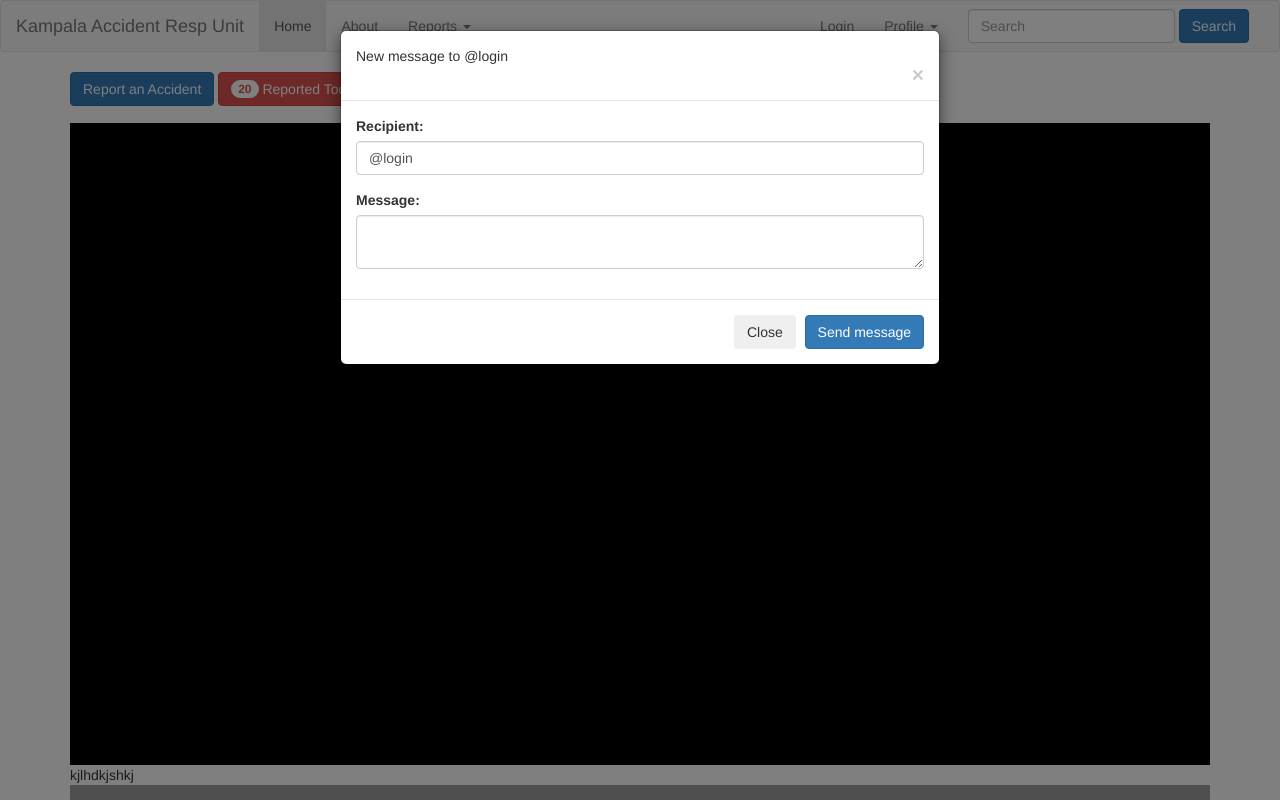
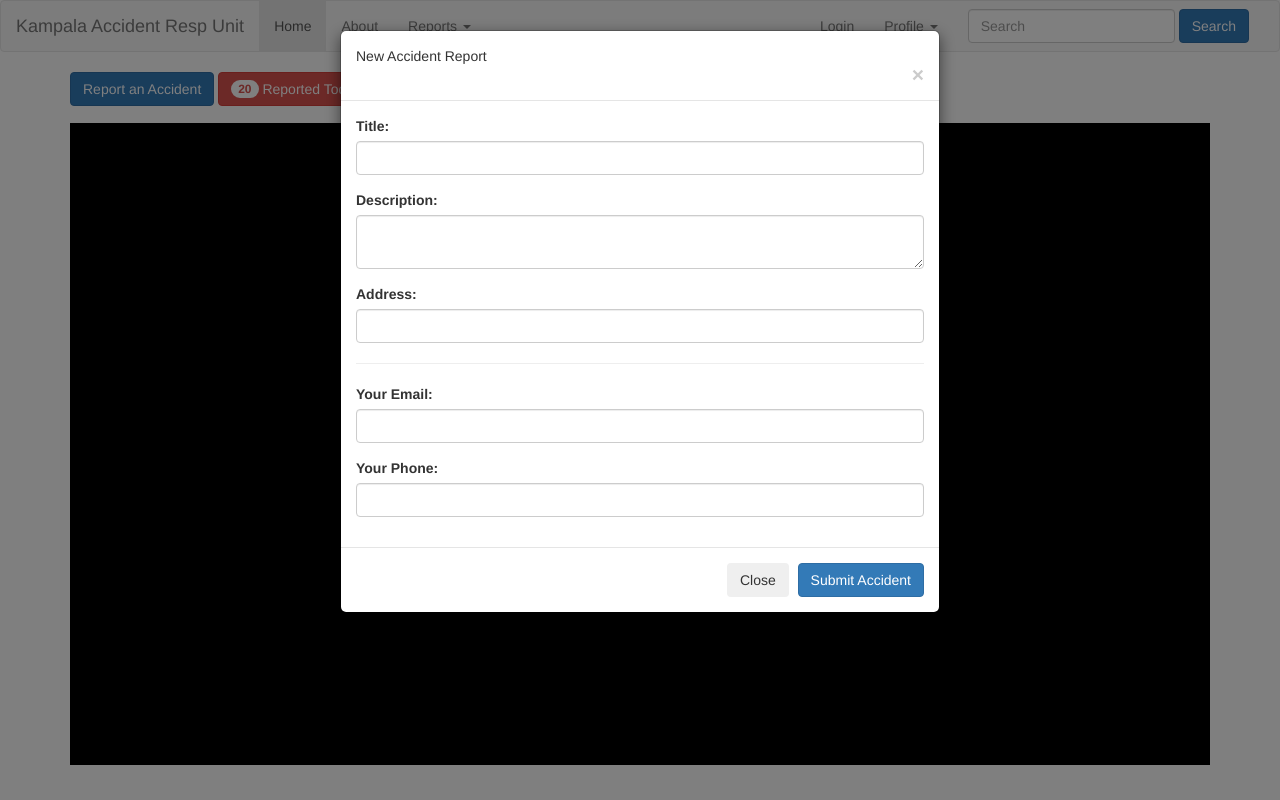
Before and after one commit to alexxsanya/kamccidents, a Flask app: page / in a window 1280 px wide, after a click on "Report an Accident". Run offline with Flask 2, Linux system fonts and the light colour scheme; some libraries are stand-ins or nearby versions; grey boxes are pictures that could not be loaded.

Commit message:
COMMIT : [#163499311] Added a modal to contain the login form [#163503424] Modified the layout template to include the login & create accident modal [#163499309] Modified Home page to use layout as template

```diff
--- a/views/templates/home.html
+++ b/views/templates/home.html
@@ -1,121 +1,27 @@
-{% extends "bootstrap/base.html" %}
-{% block title %}This is an example page{% endblock %}
+{% extends "layout.html" %}
+{% block title %} Home Page {% endblock %}
 
-{% block styles %}
-  <link rel="stylesheet" href="{{url_for('.static', filename='css/layout.css')}}">
+{% block body %}
+
+<div class="container">
     {{super()}}
-{% endblock %}
-
-{% block navbar %}
-<nav class="navbar navbar-default">
-  <div class="container-fluid">
-    <div class="navbar-header">
-      <a class="navbar-brand" href="#">
-        <!-- img alt="Kampala Accident Resp Unit" src="#" -->
-        Kampala Accident Resp Unit
-      </a>
-    </div>
-    <!-- Collect the nav links, forms, and other content for toggling -->
-    <div class="collapse navbar-collapse" id="bs-example-navbar-collapse-1">
-      <ul class="nav navbar-nav">
-        <li class="active"><a href="#">Home <span class="sr-only">(current)</span></a></li>
-        <li><a href="#">About</a></li>
-        <li class="dropdown">
-          <a href="#" class="dropdown-toggle" data-toggle="dropdown" role="button" aria-haspopup="true" aria-expanded="false">Reports <span class="caret"></span></a>
-          <ul class="dropdown-menu">
-            <li><a href="#">Action</a></li>
-            <li role="separator" class="divider"></li>
-            <li><a href="#">Separated link</a></li>
-            <li role="separator" class="divider"></li>
-            <li><a href="#">One more separated link</a></li>
-          </ul>
-        </li>
-      </ul>
-      <form class="navbar-form navbar-right">
-        <div class="form-group">
-          <input type="text" class="form-control" placeholder="Search">
-        </div>
-        <button type="submit" class="btn btn-primary">Search </button>
-      </form>
-      <ul class="nav navbar-nav navbar-right">
-        <li><a href="#" data-toggle="modal" data-target="#exampleModal" data-whatever="@login">Login</a></li>
-        <li class="dropdown">
-          <a href="#" class="dropdown-toggle" data-toggle="dropdown" role="button" aria-haspopup="true" aria-expanded="false">Profile
-            <span class="caret"></span>
-          </a>
-          <ul class="dropdown-menu">
-            <li><a href="#">Account</a></li>
-            <li role="separator" class="divider"></li>
-            <li><a href="#">Logout</a></li>
-          </ul>
-        </li>
-      </ul>
-    </div><!-- /.navbar-collapse -->
-  </div>
-</nav>
-{% endblock %}
-
-{% block content %}
-  <div class="container">
     <button type="button" class="btn btn-primary" data-toggle="modal" data-target="#exampleModal" data-whatever="@report">
         Report an Accident
     </button>
     <button type="button" class="btn btn-danger float-right">
         <span class="badge badge-light">20</span> Reported Today
     </button>
-    <div class="modal fade" id="exampleModal" tabindex="-1" role="dialog" aria-labelledby="exampleModalLabel" aria-hidden="true">
-      <div class="modal-dialog" role="document">
-        <div class="modal-content">
-          <div class="modal-header">
-            <h5 class="modal-title" id="exampleModalLabel">New message</h5>
-            <button type="button" class="close" data-dismiss="modal" aria-label="Close">
-              <span aria-hidden="true">&times;</span>
-            </button>
-          </div>
-          <div class="modal-body">
-            <form>
-              <div class="form-group">
-                <label for="recipient-name" class="col-form-label">Recipient:</label>
-                <input type="text" class="form-control" id="recipient-name">
-              </div>
-              <div class="form-group">
-                <label for="message-text" class="col-form-label">Message:</label>
-                <textarea class="form-control" id="message-text"></textarea>
-              </div>
-            </form>
-          </div>
-          <div class="modal-footer">
-            <button type="button" class="btn btn-secondary" data-dismiss="modal">Close</button>
-            <button type="button" class="btn btn-primary">Send message</button>
-          </div>
-        </div>
-      </div>
-    </div>
     <div id="mapCanvas">
-        kjlhdkjshkj
+
     </div>
 </div>
 {% endblock %}
-
-
 {% block scripts %}
   {{super()}}
-<script async defer src="https://maps.googleapis.com/maps/api/js?key=AIzaSyD7g68KcjjZ3nGcT0Jcjo6nWPXfITNVStA&libraries=visualization" type="text/javascript"></script>
-<script src="{{url_for('.static', filename='js/map.js')}}"></script>
   <script>
       window.onload = function(){
         //console.log(pickCoordinates())
-    loadHeatMap()
+        //loadHeatMap()
       }
-
-  $('#exampleModal').on('show.bs.modal', function (event) {
-  var button = $(event.relatedTarget) // Button that triggered the modal
-  var recipient = button.data('whatever') // Extract info from data-* attributes
-  // If necessary, you could initiate an AJAX request here (and then do the updating in a callback).
-  // Update the modal's content. We'll use jQuery here, but you could use a data binding library or other methods instead.
-  var modal = $(this)
-  modal.find('.modal-title').text('New message to ' + recipient)
-  modal.find('.modal-body input').val(recipient)
-})
   </script>
 {% endblock %}
--- /dev/null
+++ b/views/templates/includes/__create_accident_modal.html
@@ -0,0 +1,41 @@
+<div class="modal fade" id="exampleModal" tabindex="-1" role="dialog" aria-labelledby="exampleModalLabel" aria-hidden="true">
+        <div class="modal-dialog" role="document">
+        <div class="modal-content">
+            <div class="modal-header">
+            <h5 class="modal-title" id="exampleModalLabel">New Accident Report</h5>
+            <button type="button" class="close" data-dismiss="modal" aria-label="Close">
+                <span aria-hidden="true">&times;</span>
+            </button>
+            </div>
+            <div class="modal-body">
+            <form>
+                <div class="form-group">
+                    <label for="accident-title" class="col-form-label">Title:</label>
+                    <input type="text" class="form-control" id="accident-title">
+                </div>
+                <div class="form-group">
+                    <label for="accident-desc" class="col-form-label">Description:</label>
+                    <textarea class="form-control" id="accident-desc"></textarea>
+                </div>
+                <div class="form-group">
+                    <label for="accident-address" class="col-form-label">Address:</label>
+                    <input type="text" class="form-control" id="accident-address">
+                </div>
+                <hr />
+                <div class="form-group">
+                    <label for="accident-by-email" class="col-form-label">Your Email:</label>
+                    <input type="email" class="form-control" id="accident-by-email">
+                </div>
+                <div class="form-group">
+                        <label for="accident-by-phone" class="col-form-label">Your Phone:</label>
+                        <input type="tel" class="form-control" id="accident-by-phone">
+                </div>
+            </form>
+            </div>
+            <div class="modal-footer">
+            <button type="button" class="btn btn-secondary" data-dismiss="modal">Close</button>
+            <button type="button" class="btn btn-primary">Submit Accident</button>
+            </div>
+        </div>
+        </div>
+    </div>
--- /dev/null
+++ b/views/templates/includes/__login_modal.html
@@ -0,0 +1,28 @@
+<div class="modal fade" id="logalModal" tabindex="-1" role="dialog" aria-labelledby="exampleModalLabel" aria-hidden="true">
+        <div class="modal-dialog" role="document">
+        <div class="modal-content">
+            <div class="modal-header">
+            <h5 class="modal-title" id="exampleModalLabel">Login Into Your Account</h5>
+            <button type="button" class="close" data-dismiss="modal" aria-label="Close">
+                <span aria-hidden="true">&times;</span>
+            </button>
+            </div>
+            <div class="modal-body">
+            <form>
+                <div class="form-group">
+                <label for="username-name" class="col-form-label">Username :</label>
+                <input type="text" class="form-control" id="username-name">
+                </div>
+                <div class="form-group">
+                <label for="password-name" class="col-form-label">password:</label>
+                <input type="password" class="form-control" id="password-name"></textarea>
+                </div>
+            </form>
+            </div>
+            <div class="modal-footer">
+            <button type="button" class="btn btn-secondary" data-dismiss="modal">Close</button>
+            <button type="button" class="btn btn-primary">Login</button>
+            </div>
+        </div>
+        </div>
+    </div>
--- a/views/templates/layout.html
+++ b/views/templates/layout.html
@@ -0,0 +1,41 @@
+{% extends "bootstrap/base.html" %}
+<!DOCTYPE html>
+<html>
+{% block head %}
+    <meta charset="utf-8" />
+    <meta http-equiv="X-UA-Compatible" content="IE=edge">
+    <title>Kampala Accident Response Unit</title>
+    <meta name="viewport" content="width=device-width, initial-scale=1">
+    {% block styles %}
+        <link rel="stylesheet" href="{{url_for('.static', filename='css/layout.css')}}">
+        {{super()}}
+    {% endblock %}
+
+    {% block scripts %}
+    {{super()}}
+    <script async defer src="https://maps.googleapis.com/maps/api/js?key=AIzaSyD7g68KcjjZ3nGcT0Jcjo6nWPXfITNVStA&libraries=visualization" type="text/javascript"></script>
+    <script src="{{url_for('.static', filename='js/map.js')}}"></script>
+    <!-- script src="https://code.highcharts.com/highcharts.src.js"></script -->
+    <script>
+      $('#exampleModal').on('show.bs.modal', function (event) {
+      var button = $(event.relatedTarget) // Button that triggered the modal
+      var recipient = button.data('whatever') // Extract info from data-* attributes
+      // If necessary, you could initiate an AJAX request here (and then do the updating in a callback).
+      // Update the modal's content. We'll use jQuery here, but you could use a data binding library or other methods instead.
+      var modal = $(this)
+      modal.find('.modal-title').text('New message to ' + recipient)
+      modal.find('.modal-body input').val(recipient)
+    })
+    </script>
+    {% endblock %}
+{% endblock %}
+<body>
+    {% include 'includes/__nav.html' %}
+    <div class="container">
+        {% block body %}
+            {% include 'includes/__create_accident_modal.html' %}
+            {% include 'includes/__login_modal.html' %}
+        {% endblock %}
+    </div>
+</body>
+</html>
```
Lines whose indentation alone changed are shown as unchanged.
